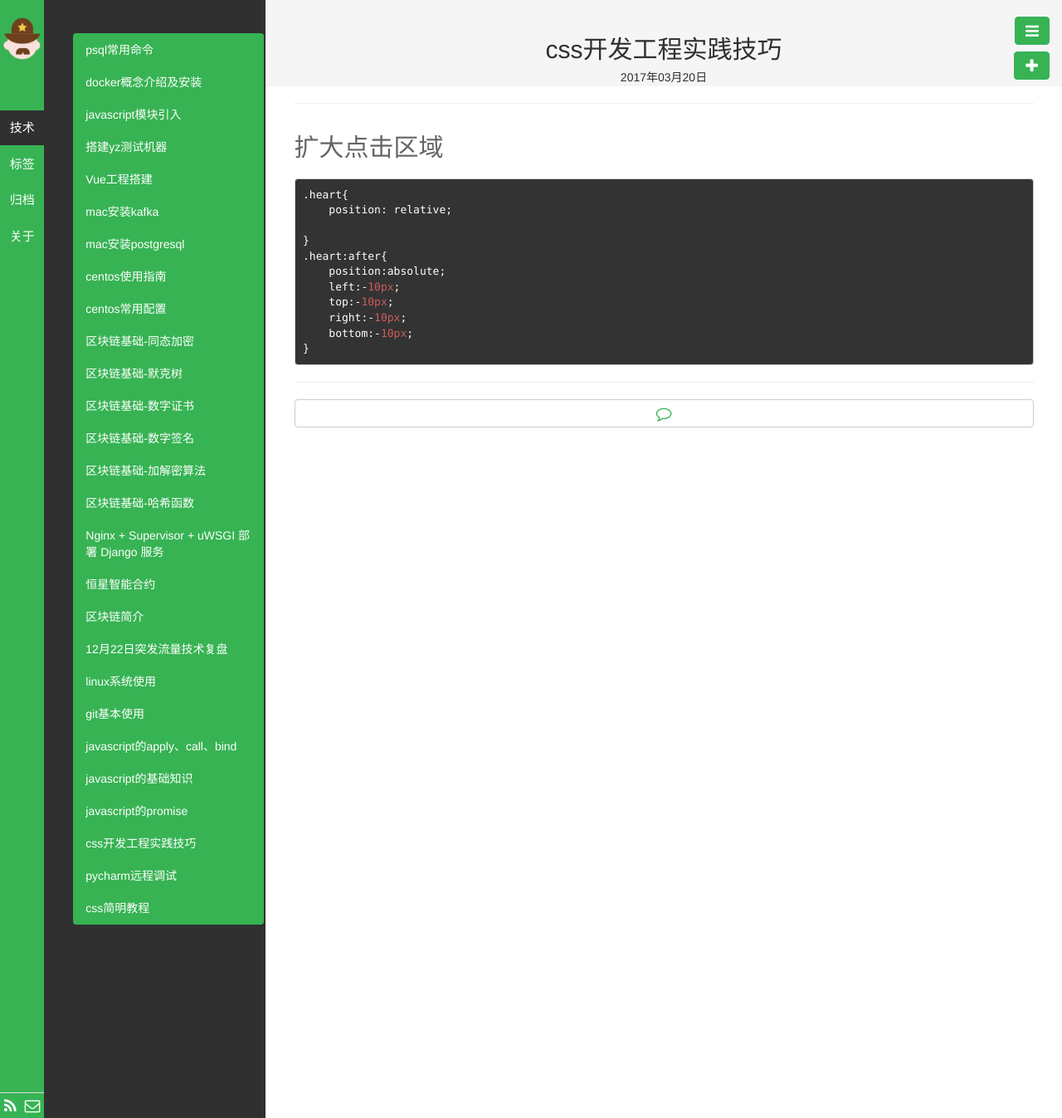
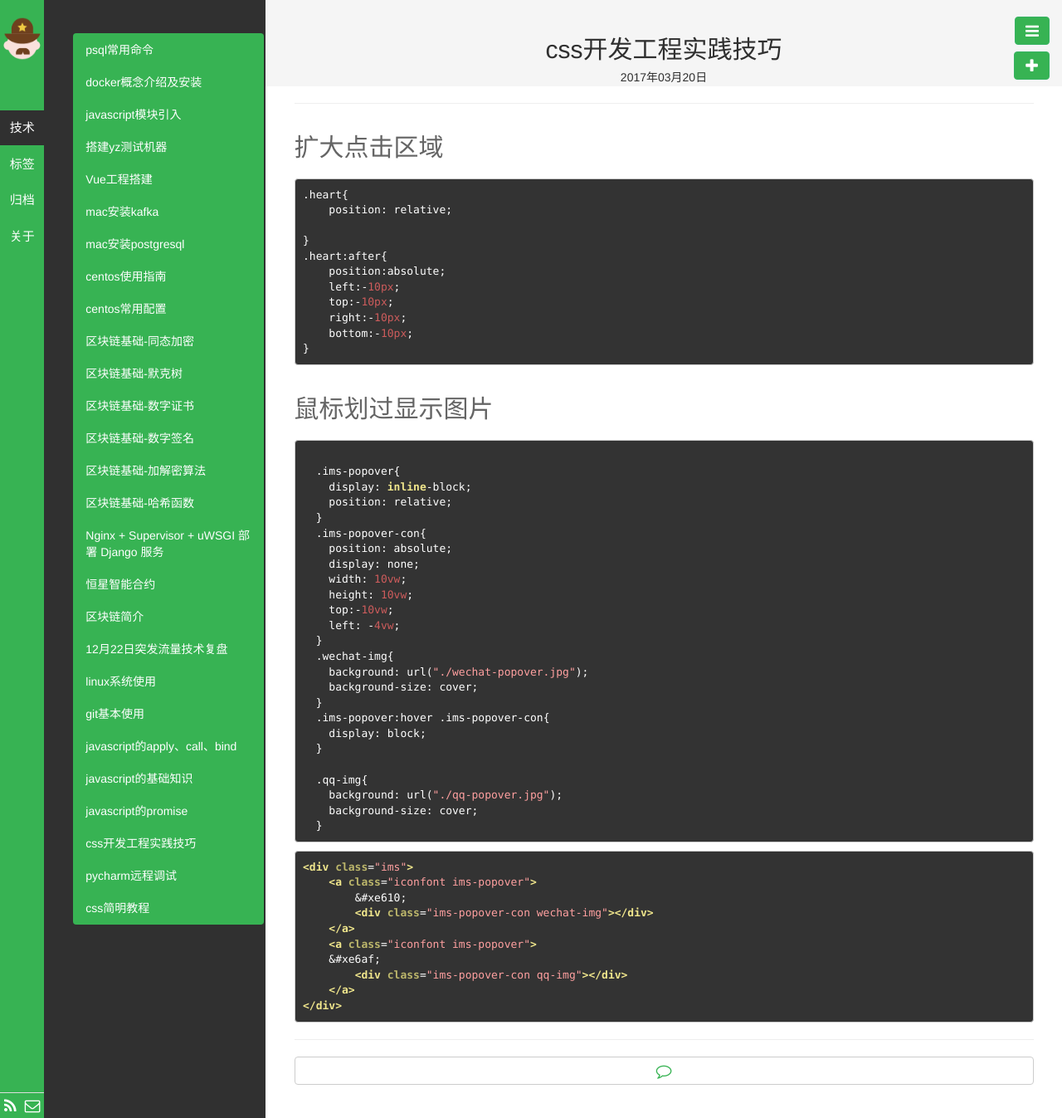
Before and after one commit to SinCatGit/SinCatGit.github.io, a Jekyll site: the page built from _posts/技术/2017-03-20-css_project_tricks.md, in a window 1280 px wide. Shown: the whole page at 83% size. Built offline with Jekyll 4.4.1, drawn with Linux system fonts in a browser that asks for light colours.

Commit message:
添加鼠标划过显示图片CSS样式

````diff
--- a/_posts/技术/2017-03-20-css_project_tricks.md
+++ b/_posts/技术/2017-03-20-css_project_tricks.md
@@ -22,3 +22,47 @@
         right:-10px;
         bottom:-10px;
     }
+
+## 鼠标划过显示图片
+
+```css
+
+  .ims-popover{
+    display: inline-block;
+    position: relative;
+  }
+  .ims-popover-con{
+    position: absolute;
+    display: none;
+    width: 10vw;
+    height: 10vw;
+    top:-10vw;
+    left: -4vw;
+  }
+  .wechat-img{
+    background: url("./wechat-popover.jpg");
+    background-size: cover;
+  }
+  .ims-popover:hover .ims-popover-con{
+    display: block;
+  }
+
+  .qq-img{
+    background: url("./qq-popover.jpg");
+    background-size: cover;
+  }
+
+```
+
+```html
+<div class="ims">
+    <a class="iconfont ims-popover">
+        &#xe610;
+        <div class="ims-popover-con wechat-img"></div>
+    </a>
+    <a class="iconfont ims-popover">
+    &#xe6af;
+        <div class="ims-popover-con qq-img"></div>
+    </a>
+</div>
+```
````
